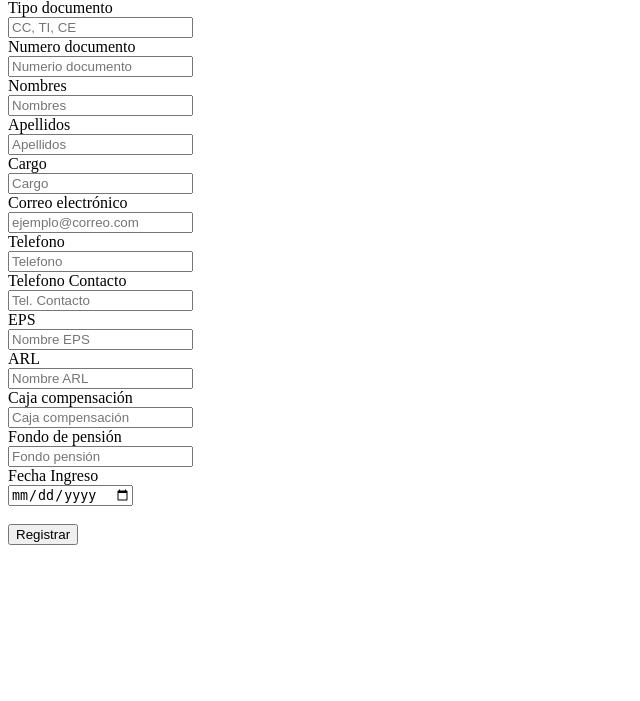
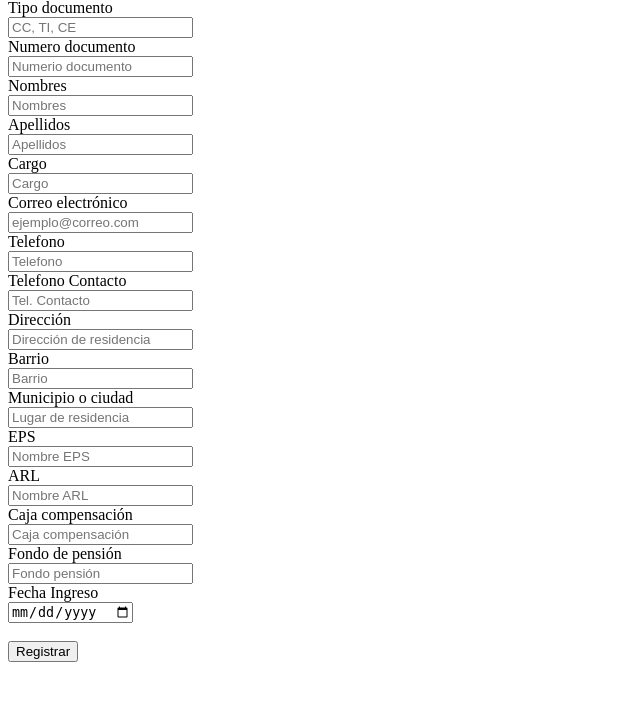
Before and after one commit to MrError2003/apprh, a PHP site: page /views/nuevoempleado.php in a window 1280 px wide. Shown: the part 50-751 px from the top of the page, without its empty margins (0-640 px from the left). Run offline with PHP 8.4, Linux system fonts and the light colour scheme.

Commit message:
cambio formulario

```diff
--- a/views/nuevoempleado.php
+++ b/views/nuevoempleado.php
@@ -85,6 +85,21 @@
                 <input type="text" class="form-control" id="registerContactphone" placeholder="Tel. Contacto" name="contacto" required>
             </div>
             <div class="mb-3">
+                <label for="registerName" class="form-label">Dirección</label>
+                <br>
+                <input type="text" class="form-control" id="address" placeholder="Dirección de residencia" name="direccion" required>
+            </div>
+            <div class="mb-3">
+                <label for="registerName" class="form-label">Barrio</label>
+                <br>
+                <input type="text" class="form-control" id="neighborhood" placeholder="Barrio" name="barrio" required>
+            </div>
+            <div class="mb-3">
+                <label for="registerName" class="form-label">Municipio o ciudad</label>
+                <br>
+                <input type="text" class="form-control" id="city" placeholder="Lugar de residencia" name="municipiociudad" required>
+            </div>
+            <div class="mb-3">
                 <label for="registerName" class="form-label">EPS</label>
                 <br>
                 <input type="text" class="form-control" id="registerEPS" placeholder="Nombre EPS" name="eps" required>
```
